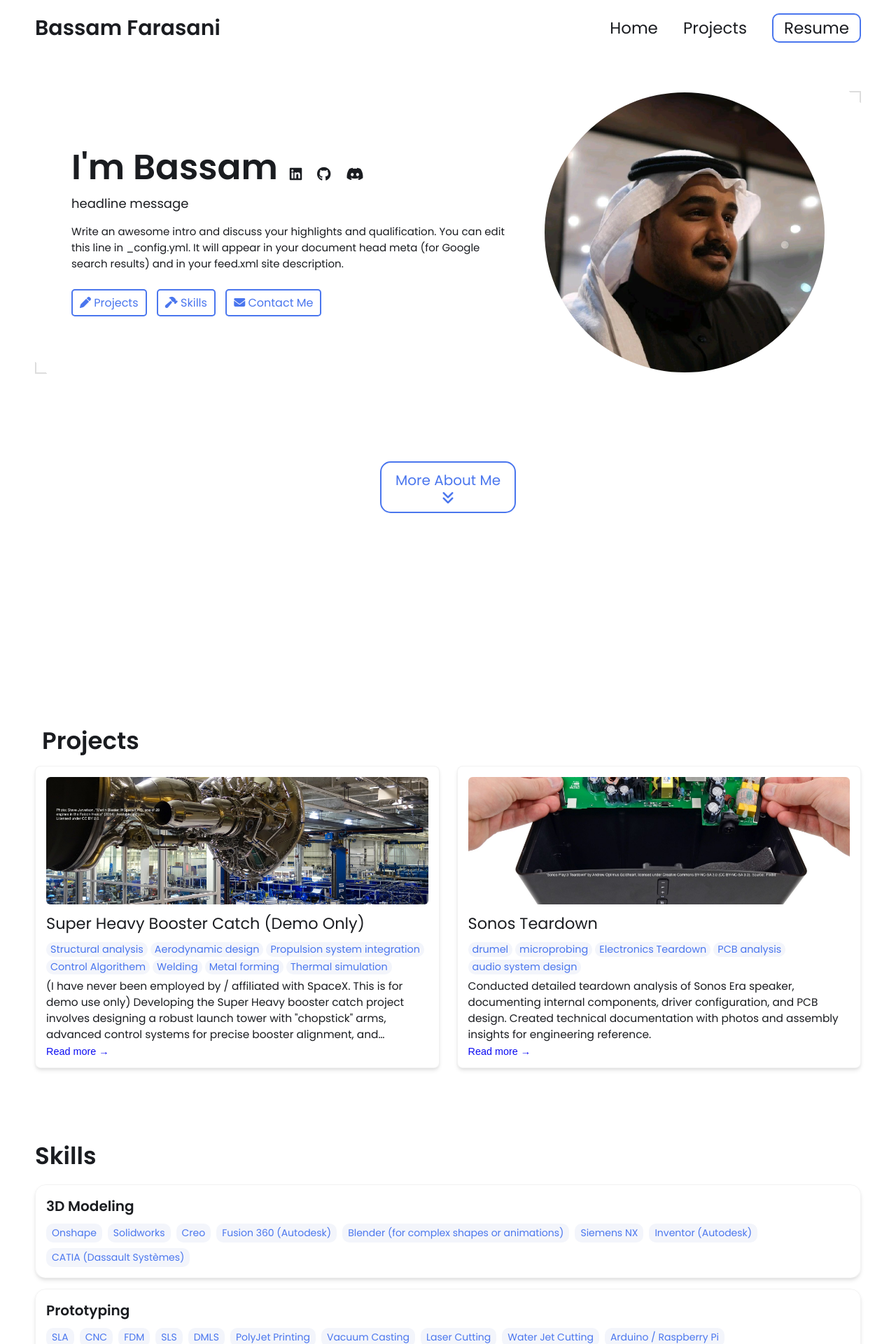
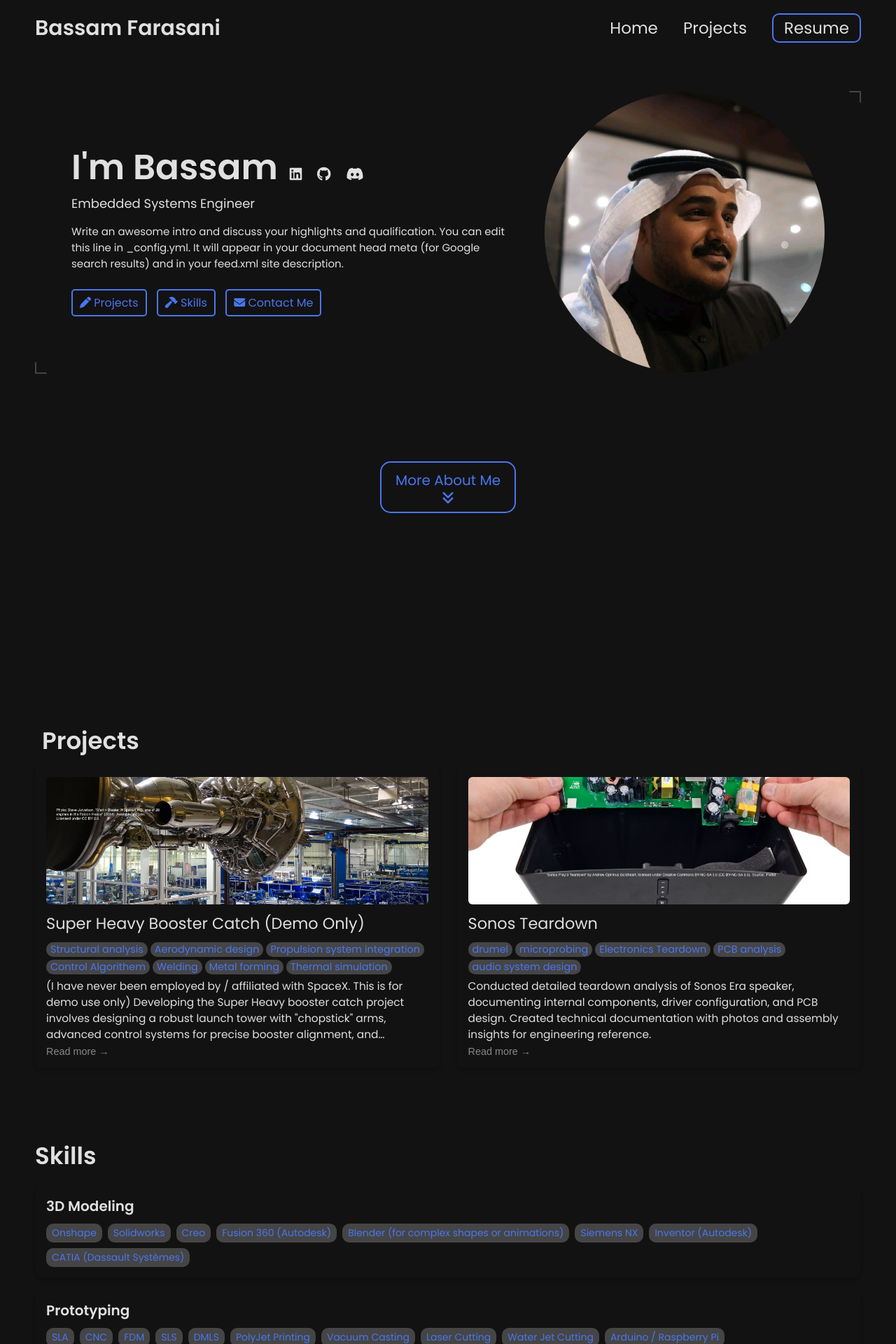
Before and after one commit to Farasani/farasani.github.io, a Jekyll site: the page built from index.html, in a window 1280 px wide. Shown: the top 1920 px of the page at 70% size. Built offline with Jekyll 4.4.1, drawn with Linux system fonts in a browser that asks for light colours.

Commit message:
Update _config.yml

```diff
--- a/_config.yml
+++ b/_config.yml
@@ -13,7 +13,7 @@
 
 # Hero Section
 name: Bassam Farasani
-headline: headline message
+headline: Embedded Systems Engineer
 description: >- # dont remove this line. this will ignore all new lines until the next section
   Write an awesome intro and discuss your highlights and qualification. You can edit this
   line in _config.yml. It will appear in your document head meta (for
@@ -25,7 +25,7 @@
 
 # Link your resume
 # You can place your resume in assets/resume/{resume.pdf or add external link such as pdf saved in google drive
-resume-url: https://drive.google.com/file/d/13Z3duVzh-gguPU5r03oJVEE6rV9rd3DS/view?usp=sharing # or /assets/resume/resume.pdf
+resume-url: /assets/resume/EResume.pdf # or /assets/resume/resume.pdf
 
 
 # Set up external links - this will show up as small icons next to your name.
@@ -88,24 +88,24 @@
 
 
 # Contact Form Setup. Setup an account and copy over the key. When someone fills out the form, it will be received in your email.
-formspree-key:   https://formspree.io/f/{8-digit key}
+formspree-key:   https://formspree.io/f/mjkeqebv
 
 
 
 # Active theme (Updatethis to switch themes). Make sure to keep the indentation the samne.
 colors: # this is the basic theme
-  text: "#1a1c20"
-  border: "#ddd"
+  text: "#E0E0E0"
+  border: "#444444"
   link: "#4a76ee"
-  highlight: "#0c0cf2"
-  background: "#ffffff"
-  light_background: "#f3f5fb"
+  highlight: "#888888"
+  background: "#121212"
+  light_background: "#454545"
 
 # A few examples.
 basic theme:
   text: "#1a1c20"
   border: "#ddd"
-  link: "#4a76ee"
+  link: "#B39CD0"
   highlight: "#0c0cf2"
   background: "#ffffff"
   light_background: "#f3f5fb"
```
